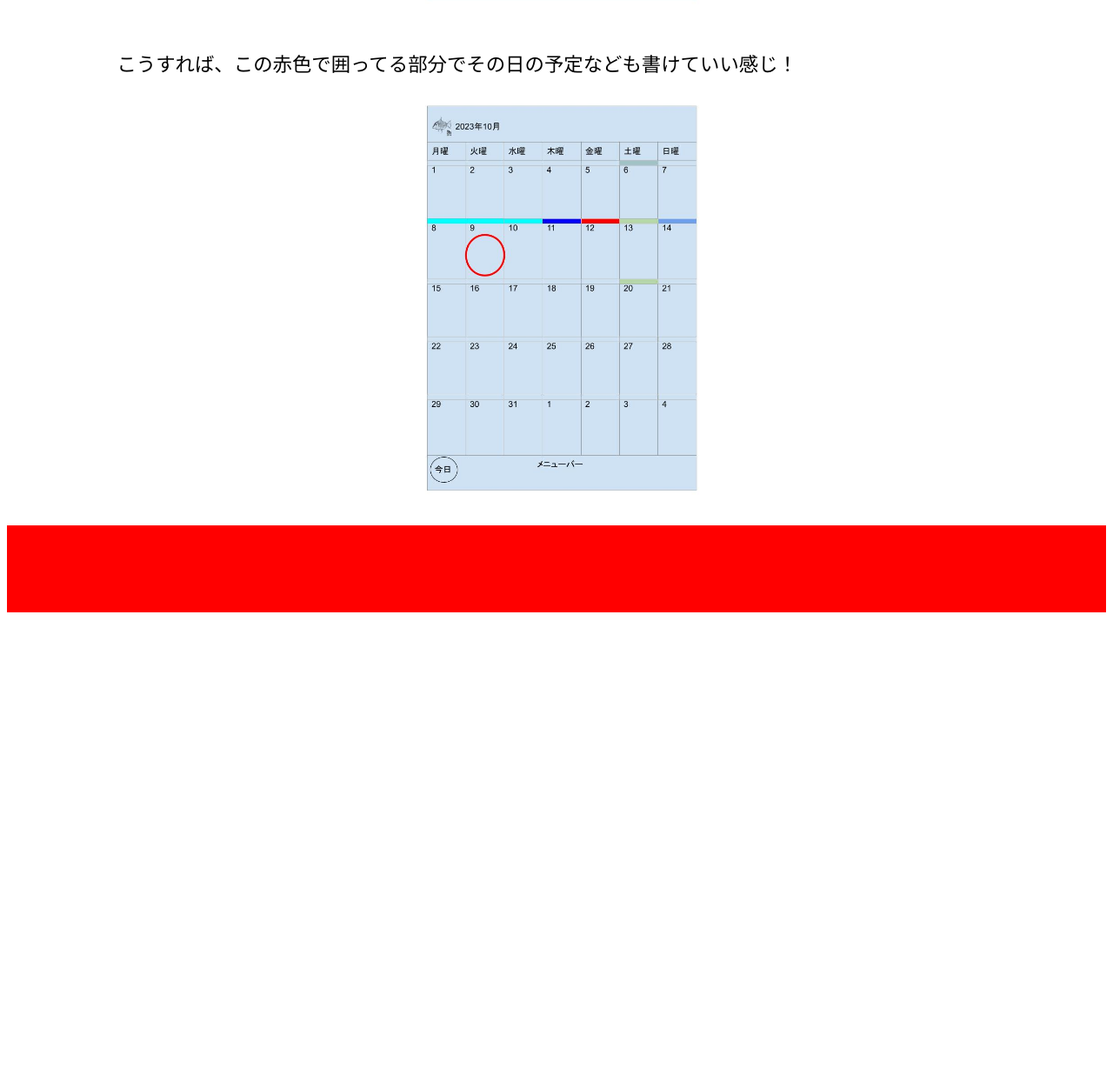
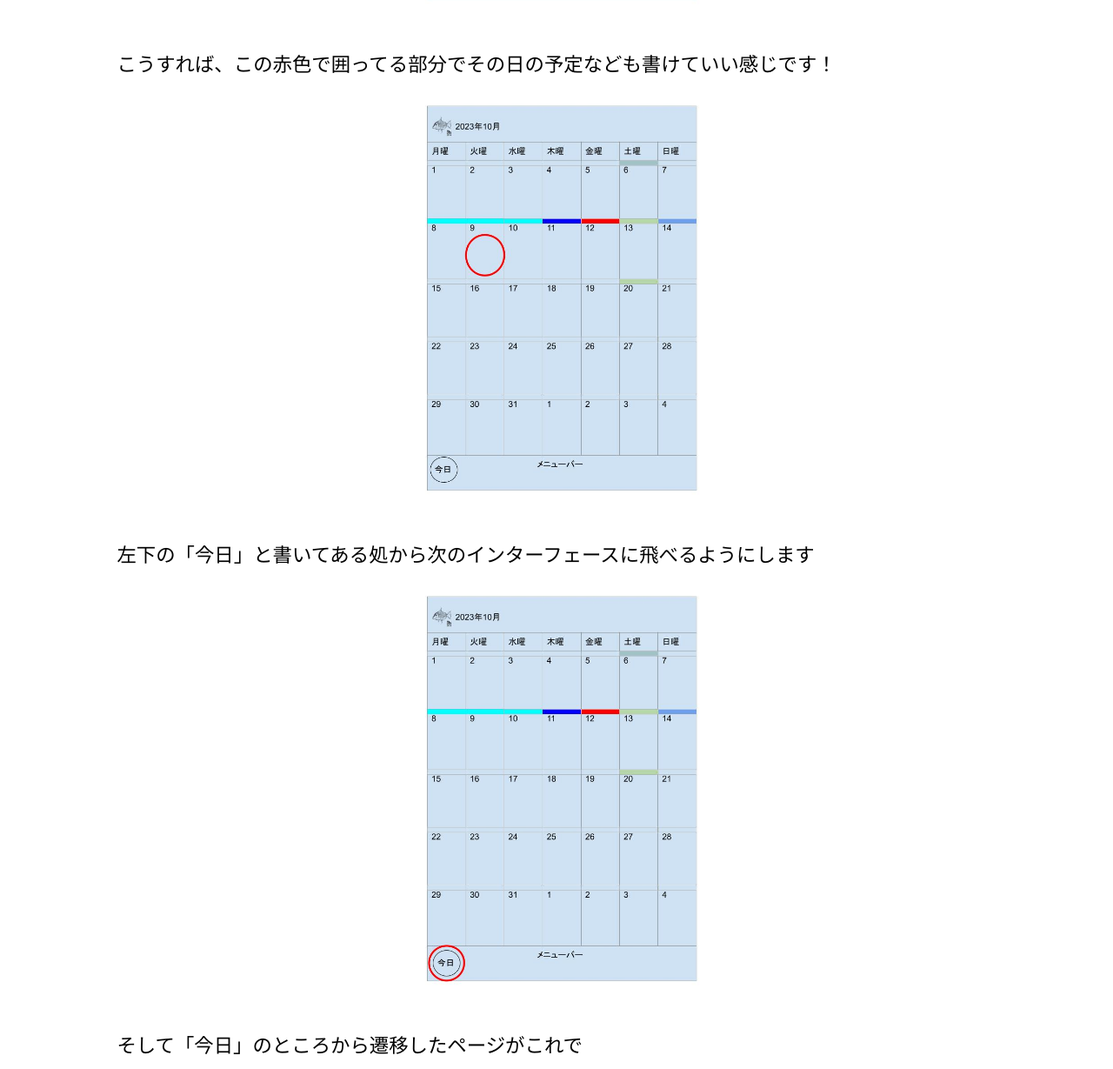
Before and after one commit to zxswv/website, a plain HTML site: page index.html in a window 1280 px wide. Shown: the part 1410-2639 px from the top of the page at 87% size. Before the commit the page ends 2122 px from the top, so only its background shows below. Drawn offline with Linux system fonts and the light colour scheme.

Commit message:
2023-10-24

```diff
--- a/index.html
+++ b/index.html
@@ -43,11 +43,26 @@
             <img src="サンプル2.jpg" width="650px" height="500px"/>
         </div>
         <p>
-            こうすれば、この赤色で囲ってる部分でその日の予定なども書けていい感じ！
+            こうすれば、この赤色で囲ってる部分でその日の予定なども書けていい感じです！
         </p>
         <div class="calendar">
             <img src="サンプル3.jpg" width="650px" height="500px"/>
         </div>
+        <p>
+            左下の「今日」と書いてある処から次のインターフェースに飛べるようにします
+        </p>
+        <div class="calendar">
+            <img src="サンプル5.jpg" width="650px" height="500px"/>
+        </div>
+        <p>
+            そして「今日」のところから遷移したページがこれで
+        </p>
+        <div class="calendar">
+            <img src="今日1.jpg" width="650px" height="500px"/>
+        </div>
+        <p>
+
+        </p>
     </div>
     <div class="foot"><!--フッター-->
 
```
Also changed, not shown: サンプル5.jpg (added), 今日1.jpg (added).
